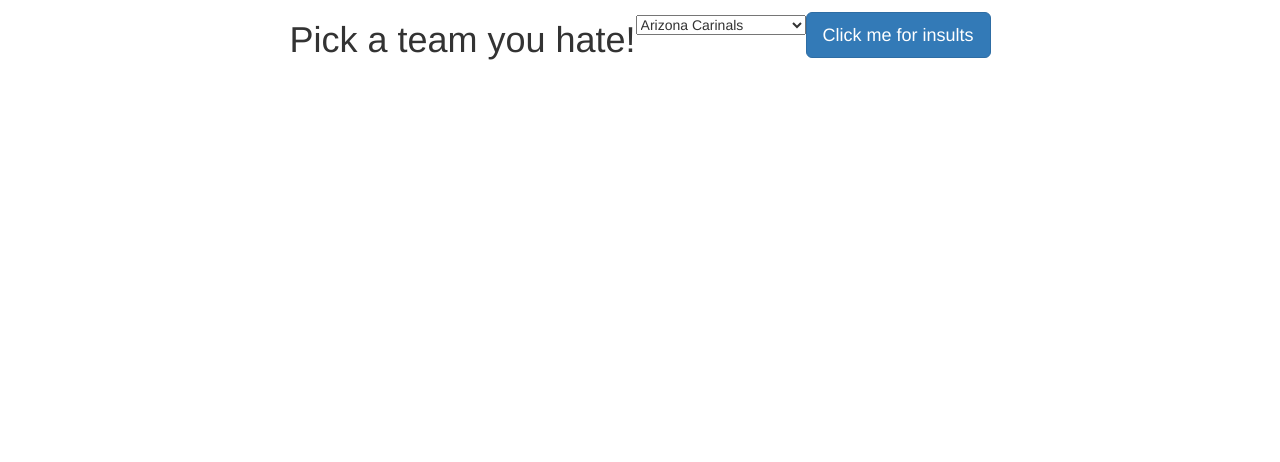
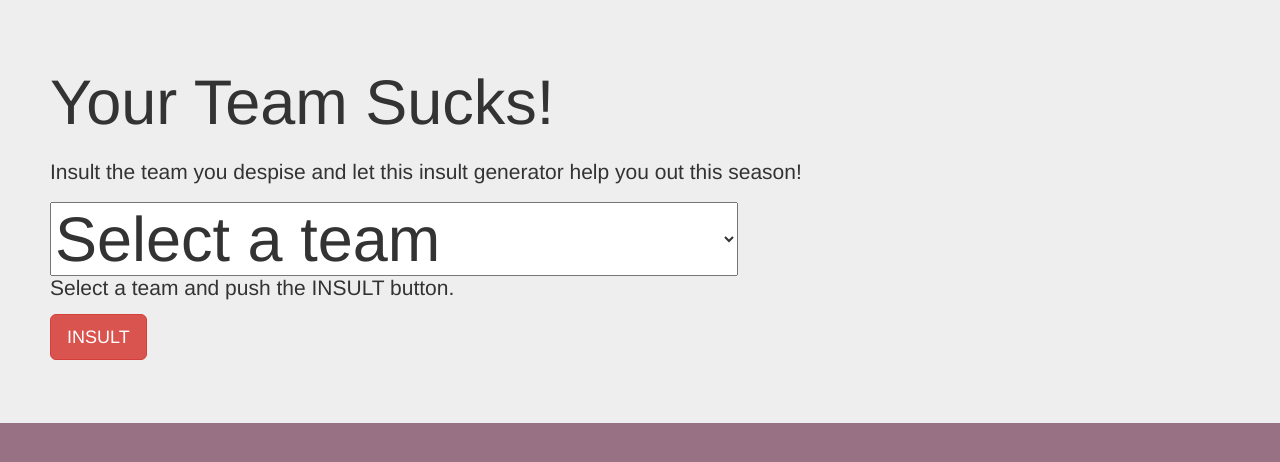
Before and after one commit to Anudle/NFL-Insult-generator, a PHP site: page /NFL.html in a window 1280 px wide. Shown: the top 462 px of the page. Run offline with PHP 8.4, Linux system fonts and the light colour scheme; some libraries are stand-ins or nearby versions.

Commit message:
finished the nfl site

```diff
--- a/NFL/NFL.css
+++ b/NFL/NFL.css
@@ -1,9 +1,51 @@
 body{
-  display: flex;
-  align-items: center;
-  justify-content: center;
+  background-color: #987284;
 }
-#gif{
-  height: 500px;
-  width: 500px;
+
+#teams {
+    position: relative;
 }
+h1 {
+    margin-left: 50px;
+}
+.NFLoutput {
+    position: relative;
+    display: flex;
+    justify-content: flex-start;
+    flex-direction: column;
+    align-items: center;
+    margin-left: 100px;
+    margin-right: 100px;
+}
+#comment #authorWrapper{
+  position:absolute;
+    margin: 5px;
+
+}
+#authorWrapper{
+display: flex;
+
+}
+
+p{
+  font-size: 30px;
+}
+
+#flairHTML{
+  margin-left: 3px;
+  margin-bottom: 10px
+}
+
+.nflInput {
+    display: flex;
+    justify-content: center;
+    align-items: center;
+    margin-left: 100px;
+    margin-right: 100px;
+}
+
+.flairClass{
+  width: 25px;
+  height: 25px;
+  display: inline-block;
+}
--- a/NFL/NFL.html
+++ b/NFL/NFL.html
@@ -1,20 +1,28 @@
 <!DOCTYPE html>
 <html>
 <link href="https://maxcdn.bootstrapcdn.com/bootswatch/3.3.6/united/bootstrap.min.css" rel="stylesheet" integrity="sha384-0UBL8wxZ28kqJ8w8N8RUV0odBG5w8D/Y+rb+o7hr2F3dS9twlAE8S7VUtVSRe5cc" crossorigin="anonymous">
+
 <head>
     <script src="https://code.jquery.com/jquery-3.1.0.js" integrity="sha256-slogkvB1K3VOkzAI8QITxV3VzpOnkeNVsKvtkYLMjfk=" crossorigin="anonymous"></script>
     <meta charset="utf-8">
     <link rel="stylesheet" type="text/css" href="NFL.css" />
     <title>NFL Insult</title>
+
+
 </head>
 
 <body>
-    <h1> Pick a team you hate!</h1>
+
+    <div class="jumbotron">
+        <h1 class="display-3">Your Team Sucks!<h1>
+  <p class="lead">Insult the team you despise and let this insult generator help you out this season!</p>
+  <!-- <hr class="m-y-2"> -->
     <form action="" id="teams">
         <select name="teams" id='teamsSelect'>
+            <option value="" disabled selected>Select a team</option>
             <option value="4uqavr/rnfl_roast_of_the_arizona_cardinals_2332">Arizona Carinals</option>
             <option value="4vo4wf/rnfl_roast_of_the_atlanta_falcons_2932">Atlanta Falcons</option>
-            <option value="Ravens">Baltimore Ravens</option>
+            <option value="4w66hq/rnfl_roast_of_the_baltimore_ravens_final_roast">Baltimore Ravens</option>
             <option value="4rwc32/rnfl_roast_of_the_buffalo_bills_632">Buffalo Bills</option>
             <option value="4uw9wj/rnfl_roast_of_the_carolina_panthers_2432">Carolina Panthers</option>
             <option value="4re99x/rnfl_roast_of_the_chicago_bears">Chicago Bears</option>
@@ -29,14 +37,14 @@
             <option value="4s6uan/rnfl_roast_of_the_jacksonville_jaguars_832">Jacksonville Jaguars</option>
             <option value="4uejyk/rnfl_roast_of_the_kansas_city_chiefs">Kansas City Chiefs</option>
             <option value="4s0uwo/rnfl_roast_of_the_st_louis_rams_732">Los Angeles Rams</option>
-            <option value="Dolphins">Miami Dolphins</option>
+            <option value="4w06ec/rnfl_roast_of_the_miami_dolphins_3132">Miami Dolphins</option>
             <option value="4v86hm/rnfl_roast_of_the_minnesota_vikings_2632">Minnesota Vikings</option>
             <option value="4ukacc/rnfl_roast_of_the_new_england_patriots_2232">New England Patriots</option>
             <option value="4siq98/rnfl_roast_of_the_new_orleans_saints_1032">New Orleans Saints</option>
             <option value="4vdfcw/rnfl_roast_of_the_new_york_giants_2732">New York Giants</option>
             <option value="4tazs1/rnfl_roast_of_the_new_york_jets">New York Jets</option>
             <option value="4t5xwo/rnfl_roast_of_the_oakland_raiders_1432">Okaland Raiders</option>
-            <option value="Egales">Philadelphia Eagles</option>
+            <option value="4scmwt/rnfl_roast_of_the_philadelphia_eagles_932">Philadelphia Eagles</option>
             <option value="4u9jqi/rnfl_roast_of_the_pittsburgh_steelers_2032">Pittsburgh Steelers</option>
             <option value="4rk6zu/rnfl_roast_of_the_san_diego_chargers_432">San Diego Chargers</option>
             <option value="4tmu7h/rnfl_roast_of_the_san_francisco_49ers_1632">San Francisco 49ers</option>
@@ -45,21 +53,27 @@
             <option value="4tym0t/rnfl_roast_of_the_tennessee_titans_1832">Tennessee Titans</option>
             <option value="4tsqnv/rnfl_roast_of_the_washington_redskins_1732">Washington Redskins</option>
         </select>
-        <br>
-        <br>
         <!-- <input type="submit" value="1) Hit Go" id="submit"> -->
     </form>
+    <p>Select a team and push the INSULT button.</p>
+  <p class="lead">
+    <a class="btn btn-danger btn-lg" href="#" role="button">INSULT</a>
+  </p>
+</div>
 
-    <div id="insult">
-        <!-- <button id="button">Click me for insults</button> -->
-        <a href="#" class="btn btn-primary btn-lg">Click me for insults</a>
-        <div id="comment">
-        </div>
 
-        <div id="author"></div>
-    </div>
+  <div class="NFLoutput">
+    <div id="comment"></div>
+    <span id="authorWrapper">
+    <span id="authorName"> </span>
+    <span id="flairHTML"></span>
+  </span>
+</div>
+
+
 
 </body>
 <script src="NFL.js"></script>
 
+
 </html>
```
Also changed, not shown: NFL/NFL.js (+92 -19 lines).
